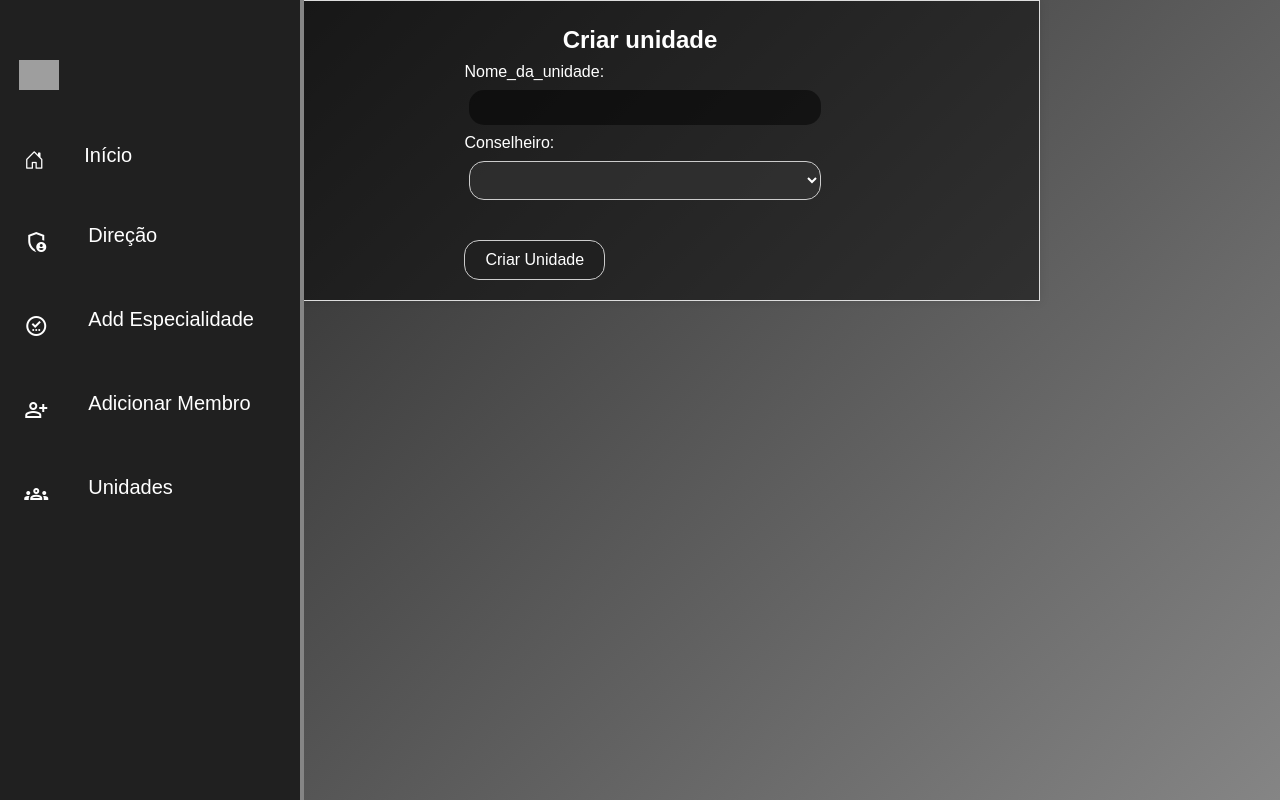
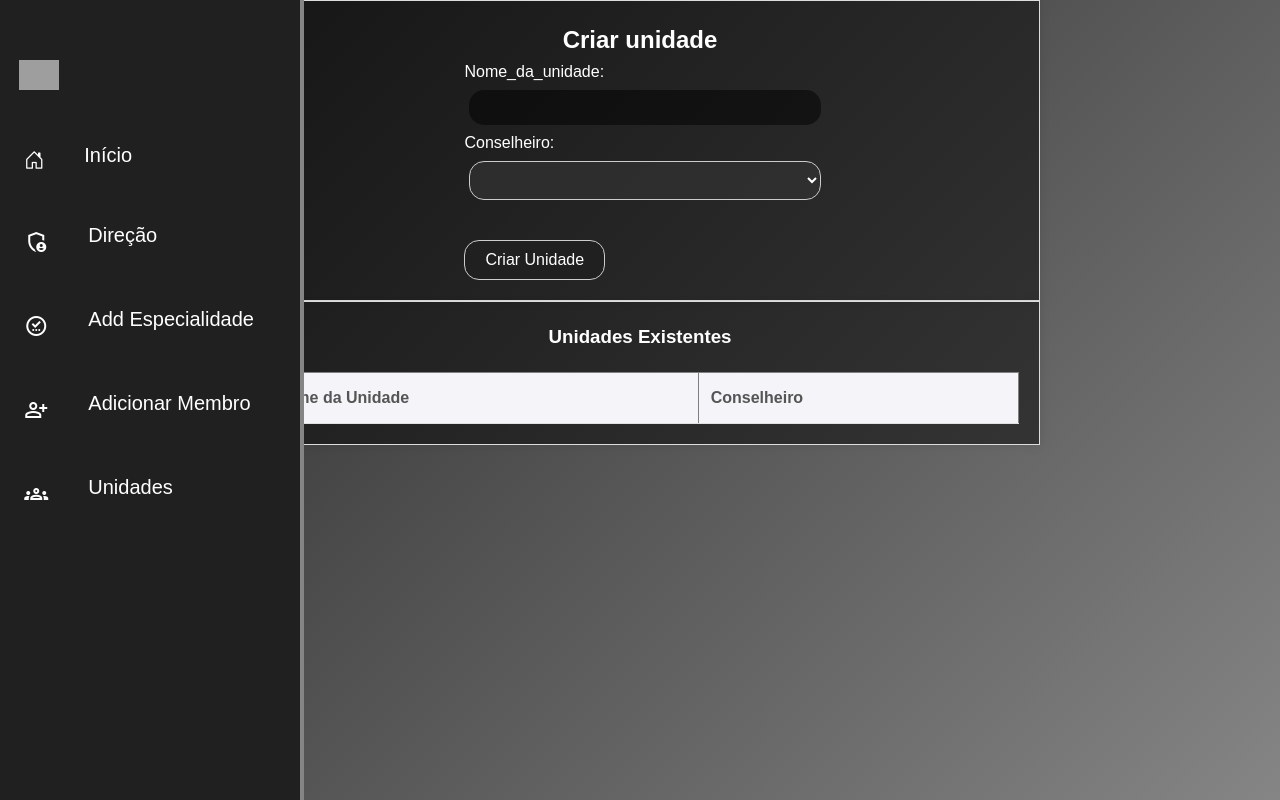
Before and after one commit to MateusJuan/SGGF, a Flask app: page /unidade in a window 1280 px wide. Run offline with Flask 3, Linux system fonts and the light colour scheme; the visitor is signed in with stand-in values (Sample User, id 1); data that the repository does not hold is empty; grey boxes are pictures that could not be loaded.

Commit message:
10/03/2025

```diff
--- a/app.py
+++ b/app.py
@@ -228,7 +228,49 @@ def add_membro():
 
 @app.route('/unidade', methods=['GET', 'POST'])
 def unidade():
-    return render_template('unidade.html')
+    if 'nome' not in session:
+        flash("Você precisa estar logado para acessar esta página.", "warning")
+        return redirect(url_for('login'))
+
+    # Consultando apenas os membros que têm o cargo de "Conselheiro"
+    conselheiros = supabase.table('usuarios').select('id', 'nome').eq('cargo', 'Conselheiro').execute().data
+
+    # Consultando todas as unidades e associando o conselheiro de cada uma
+    unidades = supabase.table('unidade').select('nome_unidade', 'membro_id').execute().data
+    unidades_com_conselheiros = []
+
+    for unidade in unidades:
+        conselheiro = supabase.table('usuarios').select('nome').eq('id', unidade['membro_id']).execute().data
+        if conselheiro:
+            unidades_com_conselheiros.append({
+                'nome_unidade': unidade['nome_unidade'],
+                'conselheiro': conselheiro[0]['nome']
+            })
+
+    if request.method == 'POST':
+        nome_unidade = request.form['nome']
+        membro_id = request.form['membro_id']
+
+        # Verificar se já existe uma unidade com o mesmo conselheiro
+        unidade_existente = supabase.table('unidade').select('*').eq('membro_id', membro_id).execute().data
+
+        if unidade_existente:
+            flash("Este conselheiro já está vinculado a uma unidade!", "warning")
+        else:
+            # Criando a unidade no banco de dados
+            supabase.table('unidade').insert({
+                "nome_unidade": nome_unidade,
+                "membro_id": membro_id
+            }).execute()
+
+            # Atualizando a coluna 'unidade' na tabela usuarios
+            supabase.table('usuarios').update({"unidade": nome_unidade}).eq('id', membro_id).execute()
+
+            flash(f'Unidade "{nome_unidade}" criada com sucesso!', 'success')
+
+        return redirect(url_for('unidade'))
+
+    return render_template('unidade.html', membros=conselheiros, unidades=unidades_com_conselheiros)
 
 
 @app.route('/perfil')
--- a/templates/unidade.html
+++ b/templates/unidade.html
@@ -54,7 +54,6 @@
             </li>
         </ul>
     </nav>
-
     <div class="conteudo-diretoria">
         <h2>Criar unidade</h2>
 
@@ -77,5 +76,25 @@
             </div>
         </form>
     </div>
+    <div class="conteudo-diretoria">
+        <h3>Unidades Existentes</h3>
+        <table border="1" class="tabela-unidades">
+            <thead>
+                <tr>
+                    <th>Nome da Unidade</th>
+                    <th>Conselheiro</th>
+                </tr>
+            </thead>
+            <tbody>
+                {% for unidade in unidades %}
+                    <tr>
+                        <td>{{ unidade.nome_unidade }}</td>
+                        <td>{{ unidade.conselheiro }}</td>
+                    </tr>
+                {% endfor %}
+            </tbody>
+        </table>
+    </div>
+
 </body>
 </html>
```
